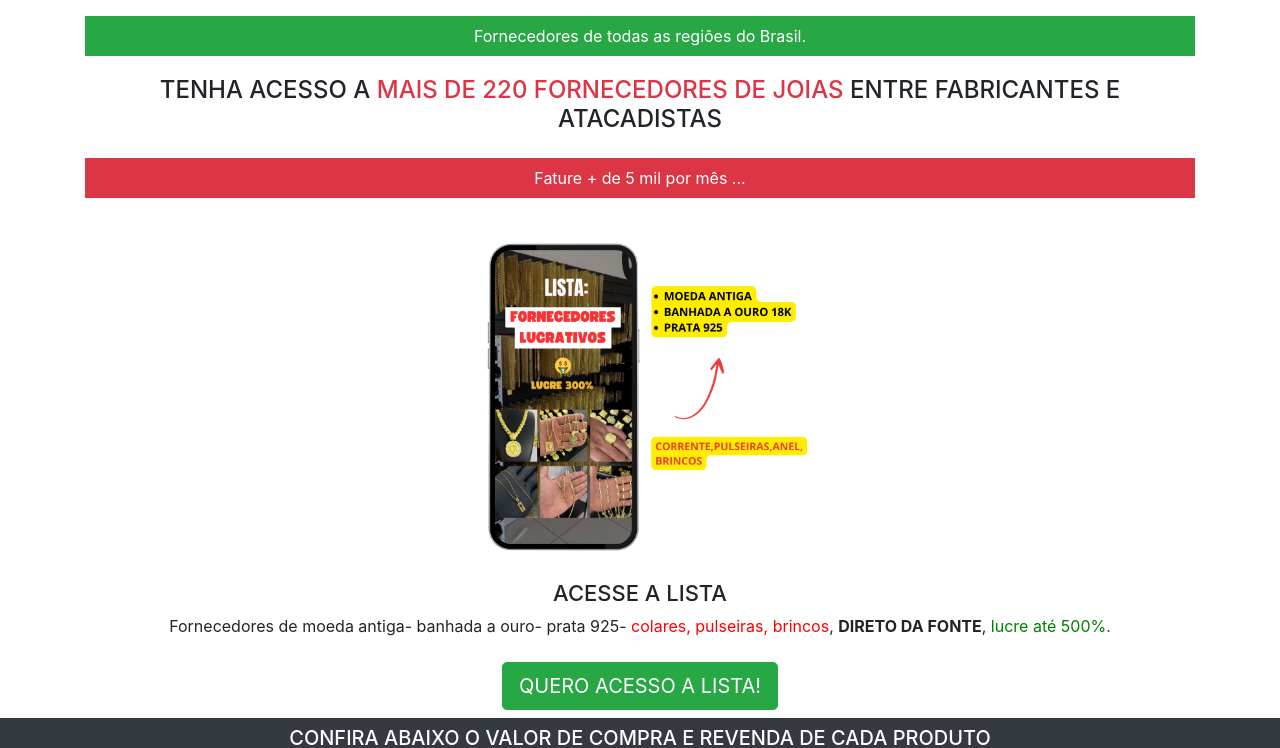
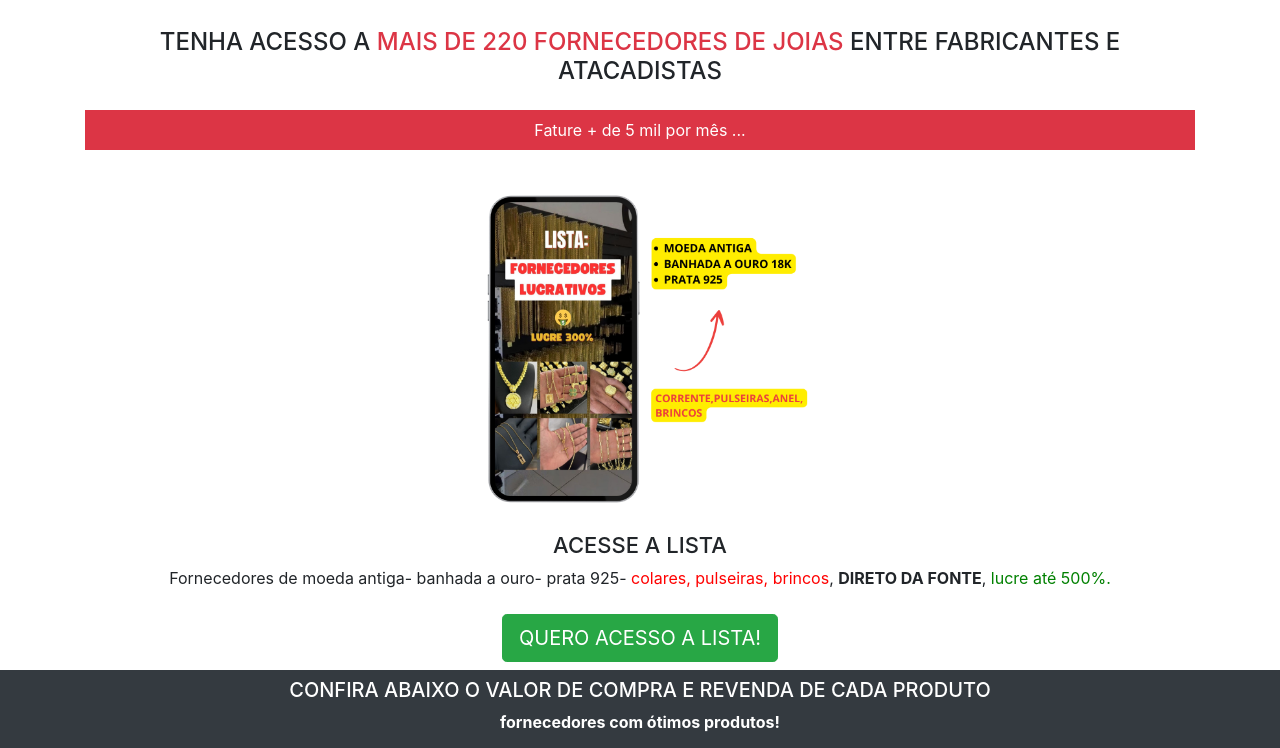
Before and after one commit to andresperes33/SiteVendasJoias, a plain HTML site: page index.html in a window 1280 px wide. Shown: the top 748 px of the page. Drawn offline with nearby package versions, Linux system fonts and the light colour scheme.

Commit message:
site atualizado ok

```diff
--- a/index.html
+++ b/index.html
@@ -55,8 +55,7 @@
 
     <!-- Seção Hero -->
     <div class="container text-center py-2">
-        <div style="font-size: 16px; " class="bg-success text-white p-2 mt-2">Fornecedores de todas as regiões do Brasil.</div>
-        <h1 style="font-size: 24px; margin-top: 20px;">TENHA ACESSO A <span class="text-danger">MAIS DE 220 FORNECEDORES DE JOIAS</span>
+            <h1 style="font-size: 24px; margin-top: 20px;">TENHA ACESSO A <span class="text-danger">MAIS DE 220 FORNECEDORES DE JOIAS</span>
             ENTRE FABRICANTES E ATACADISTAS</h1>
 
         <div style="font-size: 16px; " class="bg-danger text-white p-2 mt-4">Fature + de 5 mil por mês ...</div>
```
